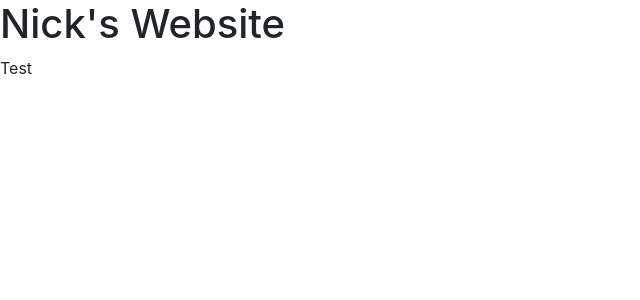
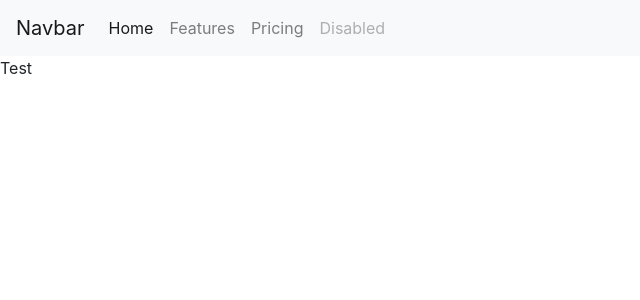
Before and after one commit to nick-hsiao/flask-website, a Flask app: page / in a window 1280 px wide. Shown: the top 300 px of the page, without its empty margins (0-640 px from the left). Run offline with Flask 2, Linux system fonts and the light colour scheme.

Commit message:
added navbar

```diff
--- a/src/templates/base.html
+++ b/src/templates/base.html
@@ -5,7 +5,28 @@
     <title> {% block title %}{% endblock %} </title>
 </head>
 <body>
-    <h1>Nick's Website</h1>
+    <nav class="navbar navbar-expand-lg navbar-light bg-light">
+        <a class="navbar-brand" href="#">Navbar</a>
+        <button class="navbar-toggler" type="button" data-toggle="collapse" data-target="#navbarNav" aria-controls="navbarNav" aria-expanded="false" aria-label="Toggle navigation">
+          <span class="navbar-toggler-icon"></span>
+        </button>
+        <div class="collapse navbar-collapse" id="navbarNav">
+          <ul class="navbar-nav">
+            <li class="nav-item active">
+              <a class="nav-link" href="#">Home <span class="sr-only">(current)</span></a>
+            </li>
+            <li class="nav-item">
+              <a class="nav-link" href="#">Features</a>
+            </li>
+            <li class="nav-item">
+              <a class="nav-link" href="#">Pricing</a>
+            </li>
+            <li class="nav-item">
+              <a class="nav-link disabled" href="#" tabindex="-1" aria-disabled="true">Disabled</a>
+            </li>
+          </ul>
+        </div>
+    </nav>
     {%block content%}
     {% endblock%}
     <script src="https://code.jquery.com/jquery-3.3.1.slim.min.js" integrity="sha384-q8i/X+965DzO0rT7abK41JStQIAqVgRVzpbzo5smXKp4YfRvH+8abtTE1Pi6jizo" crossorigin="anonymous"></script>
```
